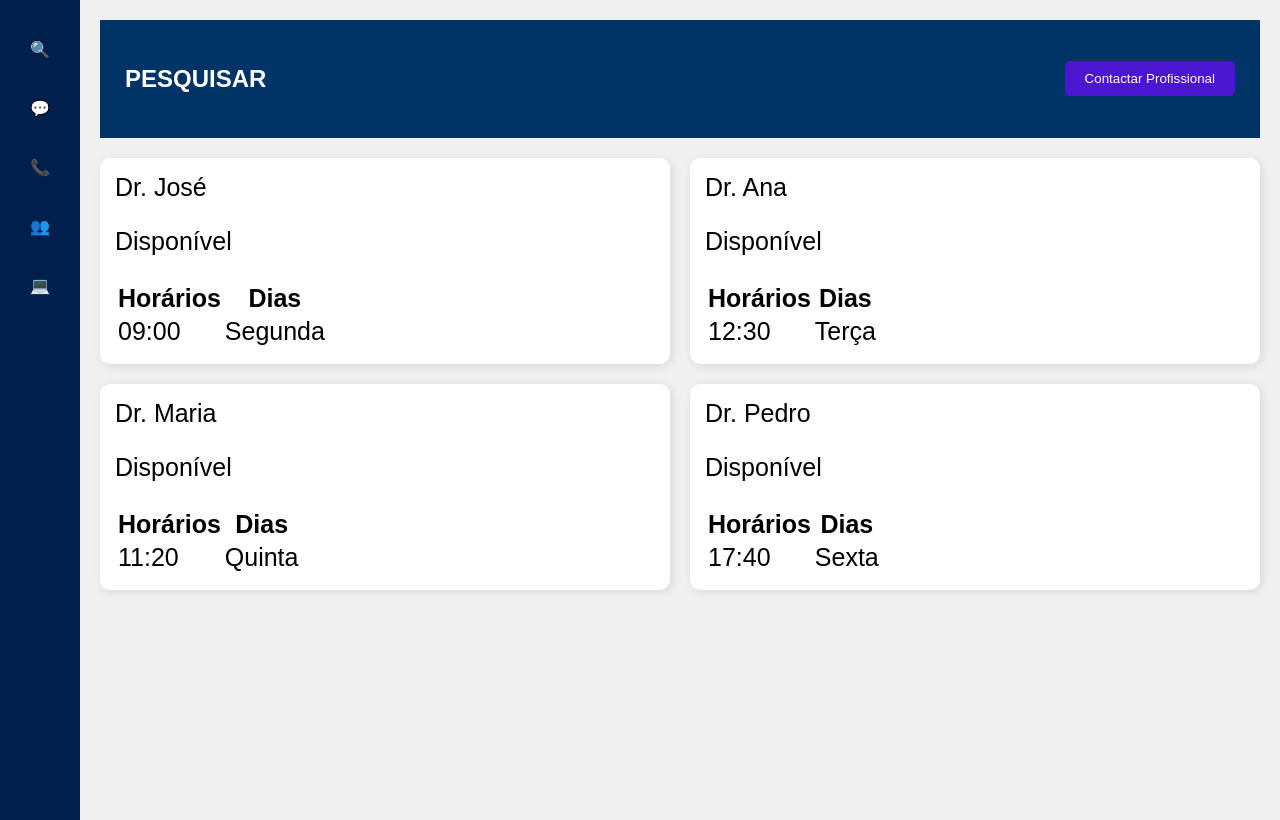
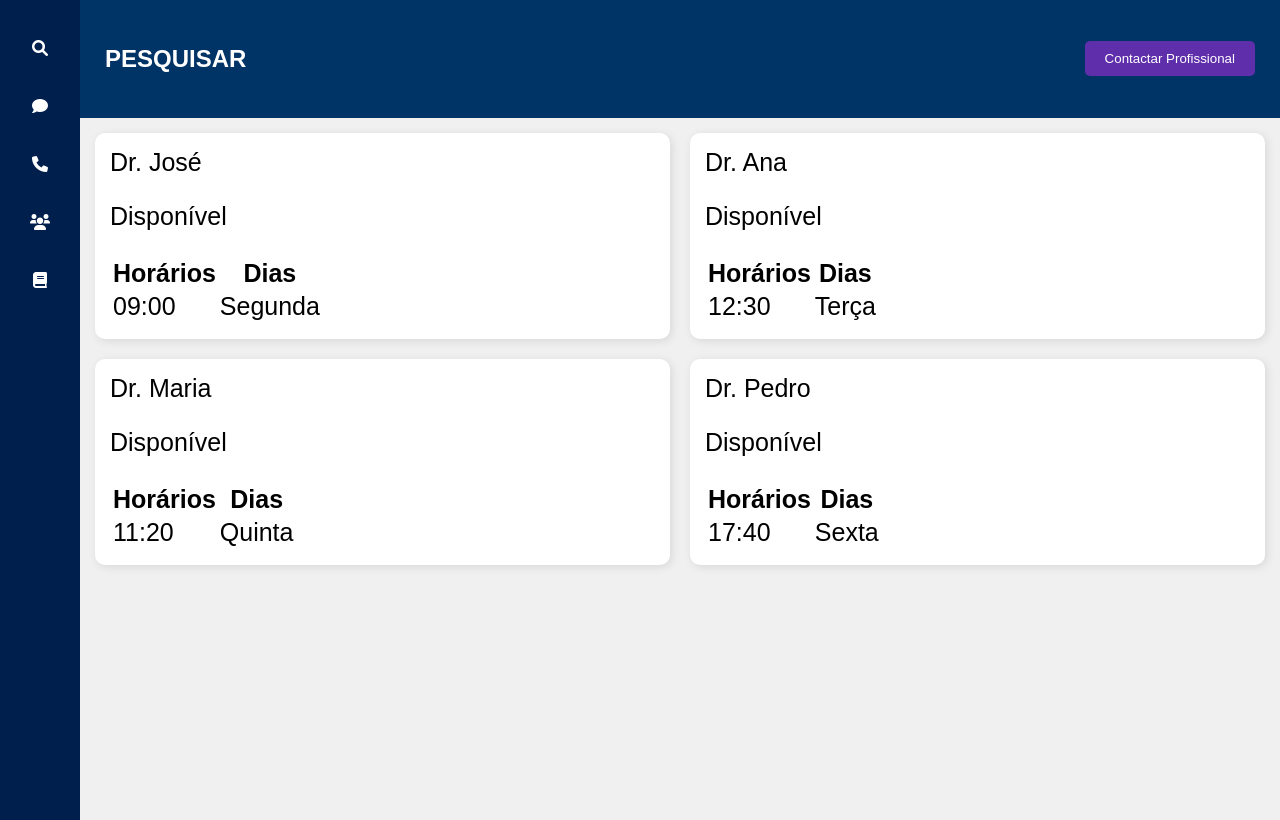
Before and after one commit to leiddyy/MindBridge, a plain HTML site: page mindbridge-up/mindbridge-up/public/tela_inicial.html in a window 1280 px wide. Drawn offline with Linux system fonts and the light colour scheme.

Commit message:
site finalizado

```diff
--- a/mindbridge-up/mindbridge-up/public/tela_inicial.html
+++ b/mindbridge-up/mindbridge-up/public/tela_inicial.html
@@ -4,6 +4,7 @@
     <meta charset="UTF-8">
     <meta name="viewport" content="width=device-width, initial-scale=1.0">
     <title>Página Inicial</title>
+    <link href="https://cdnjs.cloudflare.com/ajax/libs/font-awesome/6.0.0-beta3/css/all.min.css" rel="stylesheet">
     <style>
 
         body {
@@ -28,7 +29,7 @@
         }
         .content {
             flex: 1;
-            padding: 20px;
+            padding: 0px;
             background-color: #f0f0f0;
         }
         .header {
@@ -42,7 +43,7 @@
 
         }
         .button {
-            background-color: #4d15d1;
+            background-color: #5f2eaa;
             color: white;
             padding: 10px 20px;
             border: none;
@@ -54,6 +55,7 @@
             grid-template-columns: repeat(2, 1fr);
             gap: 20px;
             margin-top: 20px;
+            margin: 15px;
         }
         .card {
             background-color: white;
@@ -66,11 +68,11 @@
 </head>
 <body>
     <div class="sidebar">
-        <div>🔍</div>
-        <div>💬</div>
-        <div>📞</div>
-        <div>👥</div>
-        <div>💻</div>
+        <div class="icon"><i class="fa-solid fa-magnifying-glass"></i></div>
+        <div class="icon"><i class="fa-solid fa-comment"></i></div>
+        <div class="icon"><i class="fa-solid fa-phone"></i></div>
+        <div class="icon"><i class="fa-solid fa-users"></i></div>
+        <div class="icon"><i class="fa-solid fa-book"></i></div>
     </div>
     <div class="content">
         <div class="header">
```
Also changed, not shown: 1 other file.
